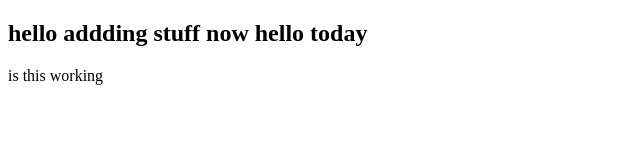
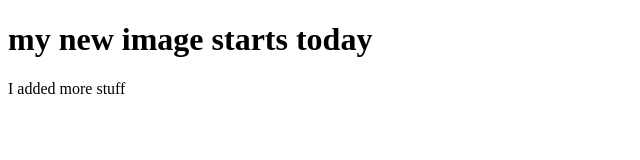
Before and after one commit to Rubenamontanez/dockertask, a plain HTML site: page index.html in a window 1280 px wide. Shown: the whole page, without its empty margins (0-640 px from the left). Drawn offline with Linux system fonts and the light colour scheme.

```diff
--- a/index.html
+++ b/index.html
@@ -1,14 +1,12 @@
 <!DOCTYPE html>
 <html lang="en">
-    <head>
-        <meta charset="UTF-8">
-    </head>
-    <body>
-        <h2>hello addding stuff now hello today</h2>
-        <p>is this working</p>
-
-    </body>
-
-
-
+<head>
+    <meta charset="UTF-8">
+    <meta name="viewport" content="width=device-width, initial-scale=1.0">
+    <title>Document</title>
+</head>
+<body>
+    <h1>my new image starts today</h1>
+    <p>I added more stuff</p>
+</body>
 </html>
```
Also changed, not shown: 1 other file.
